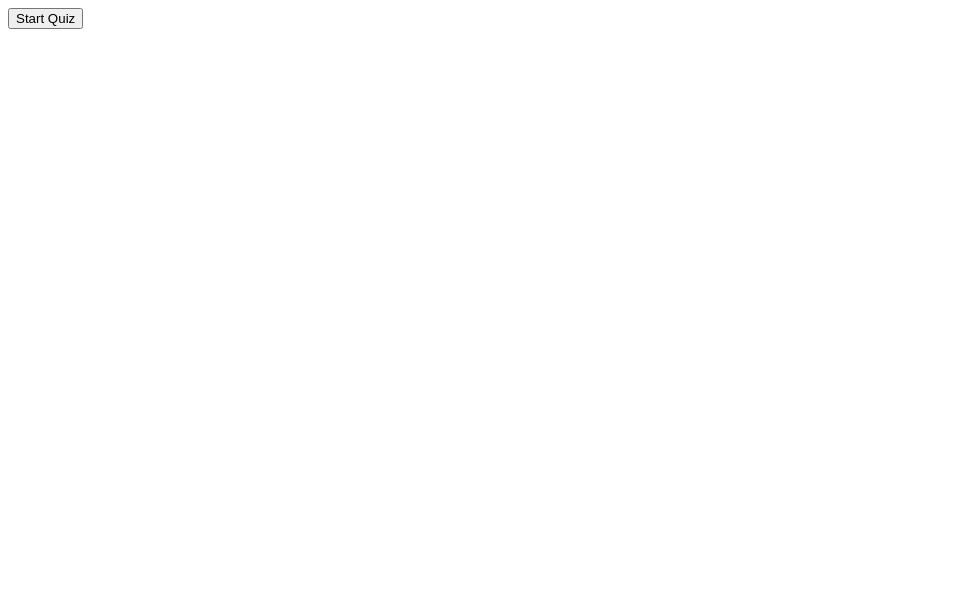
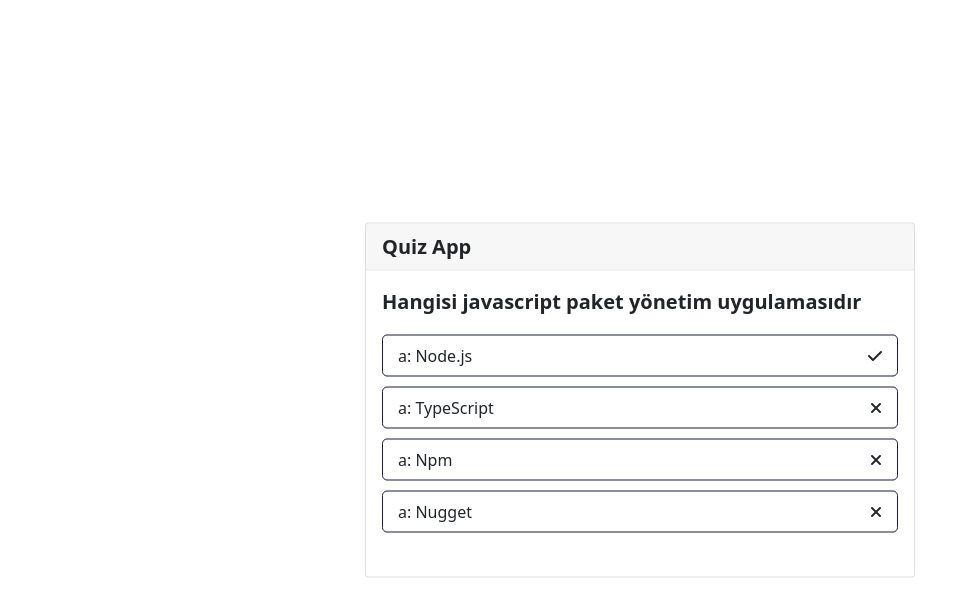
Before and after one commit to bedirhansgrc/JS, a plain HTML site: page Quiz App/index.html in a window 1280 px wide. Shown: the whole page, without its empty margins (0-970 px from the left). Drawn offline with nearby package versions, Linux system fonts and the light colour scheme.

Commit message:
Created Css and Update

```diff
--- a/Quiz App/index.html
+++ b/Quiz App/index.html
@@ -3,12 +3,46 @@
 <head>
     <meta charset="UTF-8">
     <meta name="viewport" content="width=device-width, initial-scale=1.0">
+    <link href="https://cdn.jsdelivr.net/npm/bootstrap@5.1.3/dist/css/bootstrap.min.css" rel="stylesheet">
+    <link rel="stylesheet" href="https://cdnjs.cloudflare.com/ajax/libs/font-awesome/6.5.1/css/all.min.css">
+    <link rel="stylesheet" href="style.css">
     <title>Document</title>
 </head>
 <body>
 
+    <div class="btn_start">
+        <button class="btn btn-warning btn-lg">Start Quiz</button>
+    </div>
 
-    <button class="btn-start">Start Quiz</button>
+    <div class="card quiz_box">
+        <header class="card-header">
+            <div class="title">Quiz App</div>
+        </header>
+        <section class="card-body">
+            <div class="question_text">
+                <span>Hangisi javascript paket yönetim uygulamasıdır</span>
+            </div>
+            <div class="option_list">
+                <div class="option">
+                    <span>a: Node.js</span>
+                    <div class="icon"><i class="fas fa-check"></i></div>
+                </div>
+                <div class="option">
+                    <span>a: TypeScript</span>
+                    <div class="icon"><i class="fas fa-times"></i></div>
+                </div>
+                <div class="option correct">
+                    <span>a: Npm</span>
+                    <div class="icon"><i class="fas fa-times"></i></div>
+                </div>
+                <div class="option incorrect">
+                    <span>a: Nugget</span>
+                    <div class="icon"><i class="fas fa-times"></i></div>
+                </div>
+            </div>
+        </section>
+    </div>
+
 
 
     <script src="script.js"></script>
--- a/Quiz App/script.js
+++ b/Quiz App/script.js
@@ -38,8 +38,6 @@ function Soru(soruMetni, cevapSecenekleri, dogrucevap) {
 Soru.prototype.cevabiKontrolEt = function (cevap) {
     return cevap === this.dogrucevap
 }
-let soru1 = new Soru("Hangisi javascript paket yönetim uygulamasıdır ?", { a: "Node.js", b: "TypeScript", c: "Npm" }, "c")
-let soru2 = new Soru("Hangisi .net paket yönetim uygulamasıdır ?", { a: "Node.js", b: "nuget", c: "Npm" }, "b")
 
 let sorular = [
     new Soru("1-Hangisi js paket yönetim uygulamasıdır ?", { a: "Node.js", b: "TypeScript", c: "Npm" }, "c"),
--- /dev/null
+++ b/Quiz App/style.css
@@ -0,0 +1,37 @@
+.btn_start,
+.quiz_box {
+  position: absolute;
+  top: 50%;
+  left: 50%;
+  transform: translate(-50%, -50%);
+}
+
+.quiz_box{
+    width: 550px;
+}
+
+.quiz_box header .title {
+    font-size: 20px;
+    font-weight: 600;
+}
+
+.quiz_box .question_text {
+    font-size: 20px;
+    font-weight: 600;
+}
+
+.quiz_box .option_list{
+    padding: 18px 0;
+}
+
+.quiz_box .option_list .option {
+    border: 1px solid #151d3b;
+    border-radius: 5px;
+    padding: 8px 15px;
+    font-size: 16px;
+    margin-bottom: 10px;
+    cursor: pointer;
+    display: flex;
+    align-items: center;
+    justify-content: space-between;
+}
```
